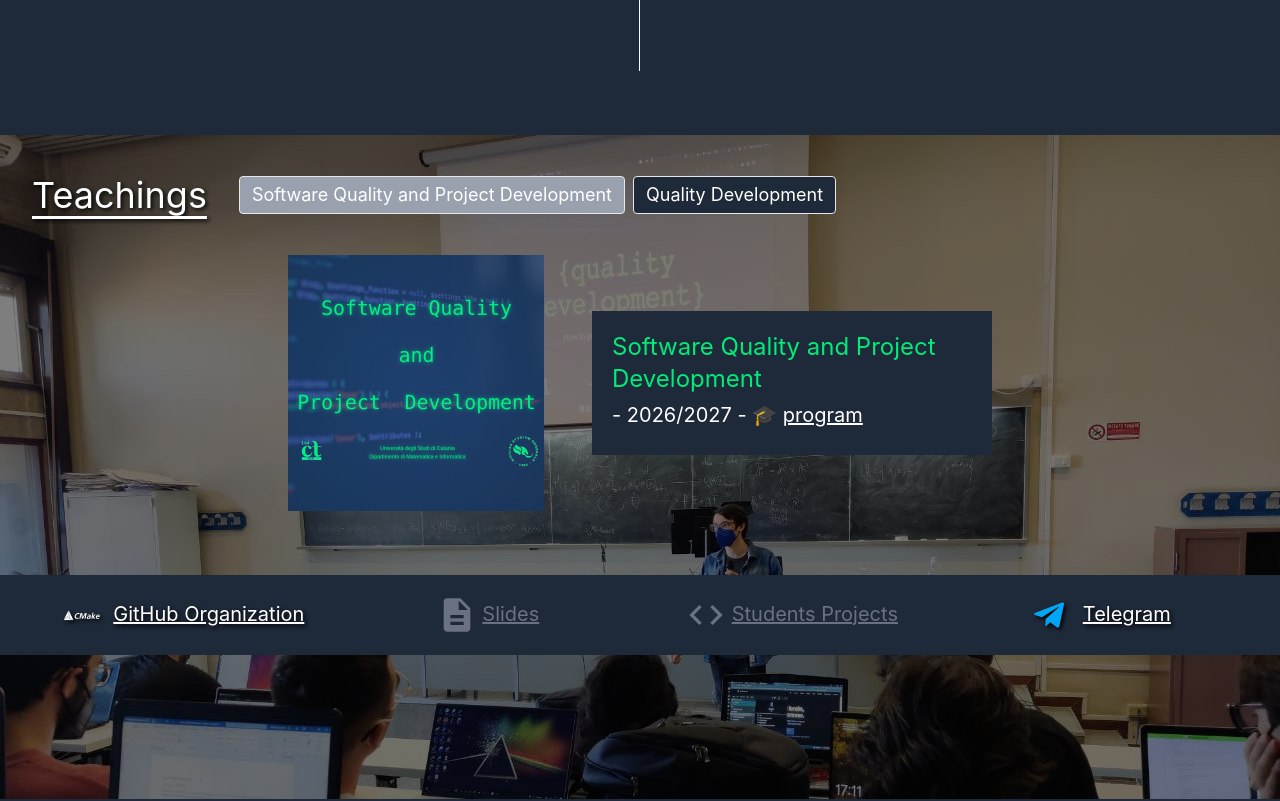
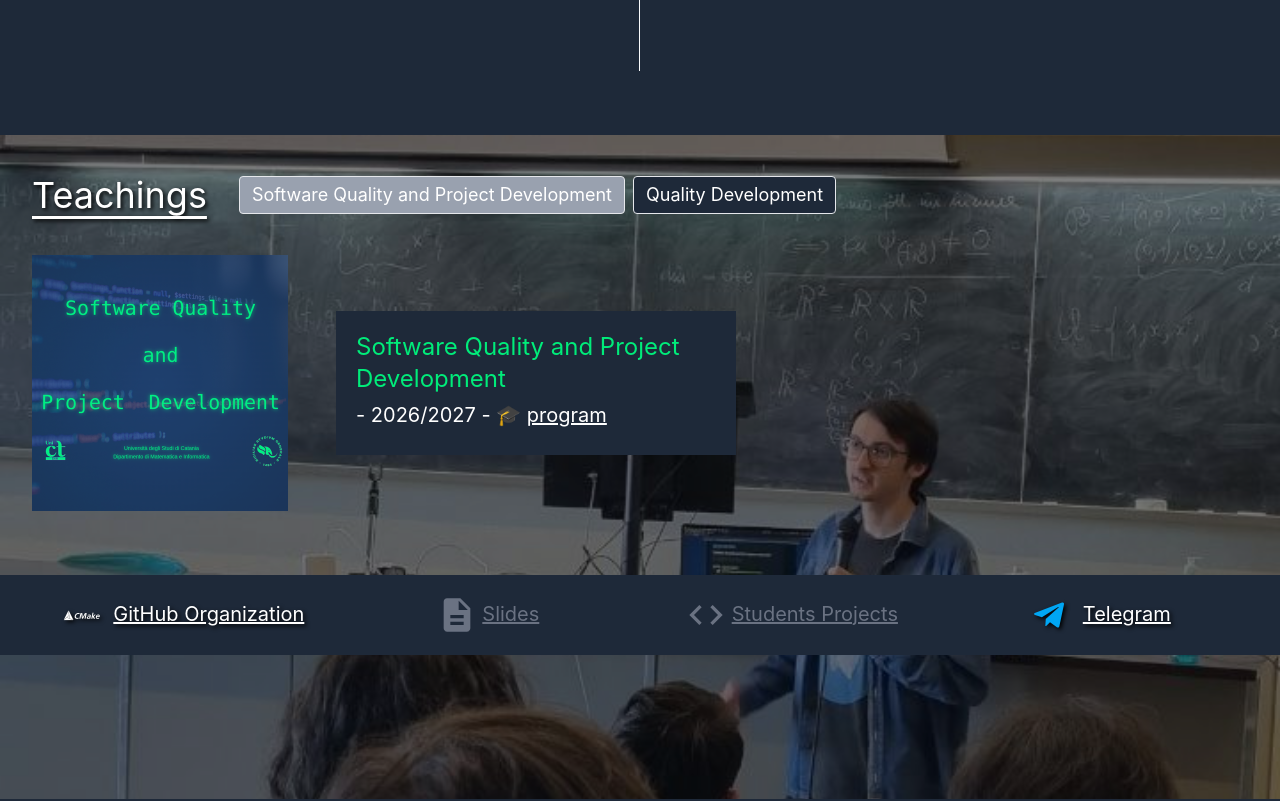
Before and after one commit to Helias/helias.github.io, a React (Vite) app: page / in a window 1280 px wide. Shown: the part 3180-3981 px from the top of the page. Built offline with nearby package versions, Linux system fonts and the light colour scheme; grey boxes are pictures that could not be loaded.

Commit message:
feat: use a photo from a lesson as the Teachings background
On desktop the course logo and box are now aligned left, so they don't cover the person speaking in the photo.

```diff
--- a/src/components/Teachings/Teachings.tsx
+++ b/src/components/Teachings/Teachings.tsx
@@ -96,7 +96,7 @@ function CourseContent({ course }: { course: CourseInfo }): JSX.Element {
   return (
     <>
       <div className={navbarContainerClasses}>
-        <div className="mt-10 flex flex-col md:flex-row items-center justify-center gap-12">
+        <div className="mt-10 flex flex-col md:flex-row items-center justify-center md:justify-start gap-12">
           <img src={course.logo} alt={course.title} className="h-64 w-auto" />
           <div className="bg-gray-800 w-80 md:w-100 p-4 md:p-5">
             <h3 className="text-[#00ec7a] text-2xl">{course.title}</h3>
@@ -177,7 +177,7 @@ export default function Teachings(): JSX.Element {
 
   return (
     <div id="teachings" className="pt-16 bg-gray-800">
-      <div className="bg-[url('/teachings/qd-bg.jpg')] bg-fixed bg-center bg-cover">
+      <div className="bg-[url('/teachings/lesson.jpg')] bg-fixed bg-center bg-cover">
         <div className="bg-[rgba(0,0,0,0.5)]">
           <div
             className={`${navbarContainerClasses} pt-10 flex flex-wrap items-center gap-x-8 gap-y-3`}
```
Also changed, not shown: public/teachings/lesson.jpg (added).
